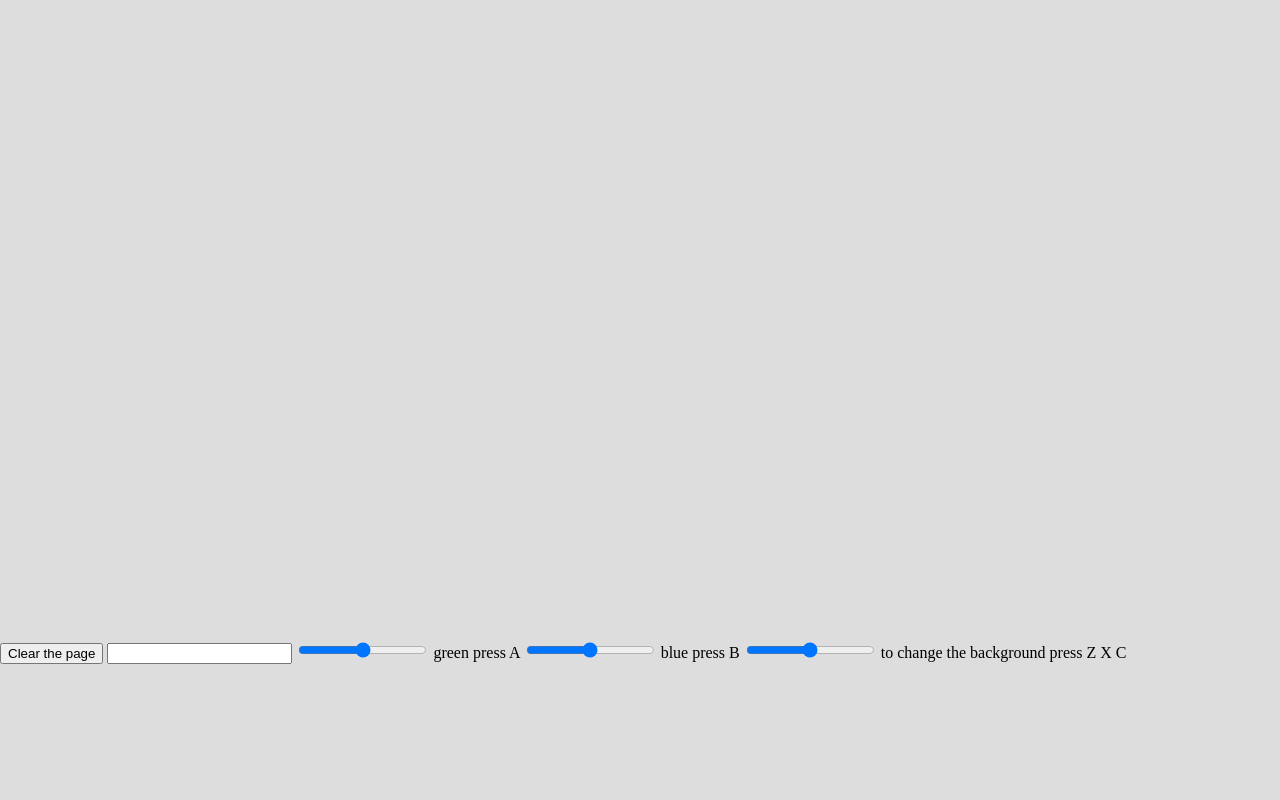
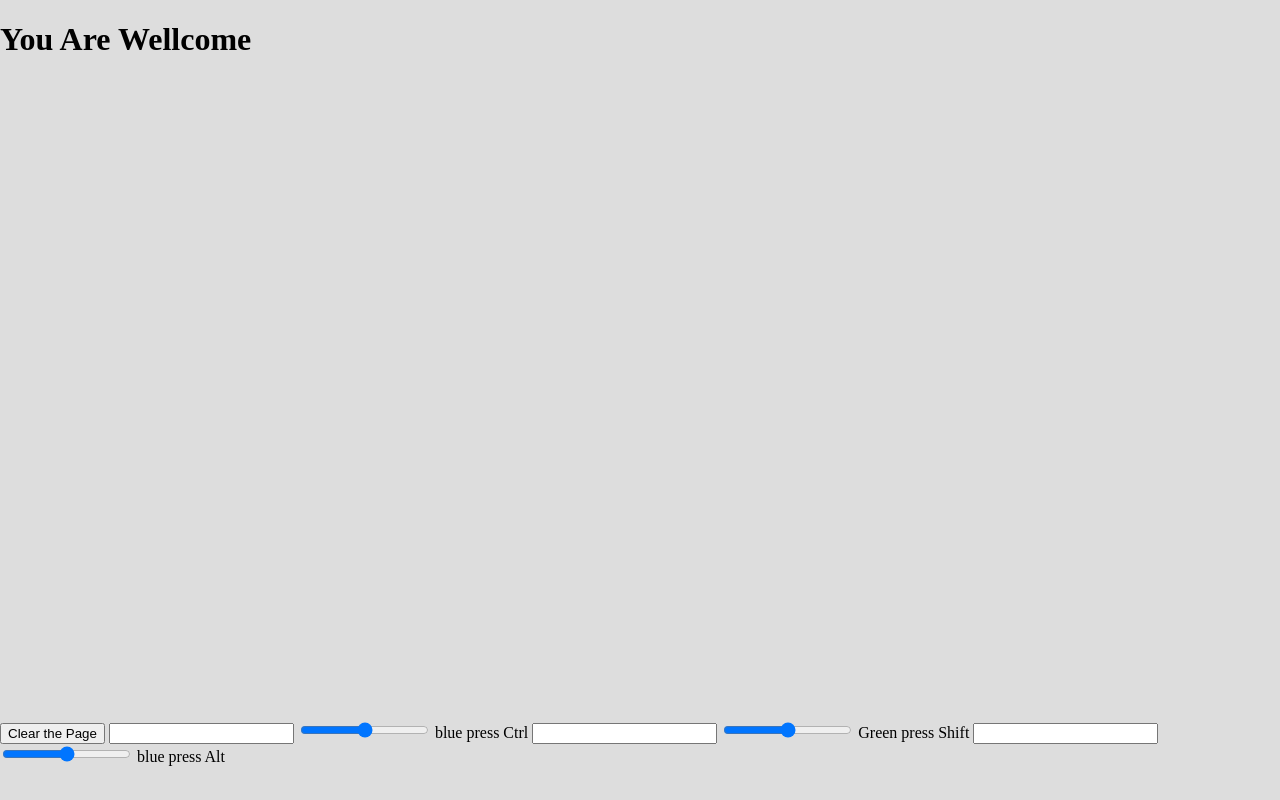
Before and after one commit to aljanobi3/Assignment8, a plain HTML site: page index.html in a window 1280 px wide. Drawn offline with Linux system fonts and the light colour scheme.

Commit message:
Update index.html

```diff
--- a/index.html
+++ b/index.html
@@ -1,32 +1,35 @@
 <!DOCTYPE html>
 <html lang="en">
 <head>
+    <div>
+        <h1>
+        You Are Wellcome
+        </h1>
+    </div>
     <meta charset="UTF-8">
     <meta name="viewport" content="width=device-width, initial-scale=1.0">
     <meta http-equiv="X-UA-Compatible" content="ie=edge">
-    <title>Mohammad aljanobi</title>
+    <title>Document</title>
     <link rel="stylesheet" href="main.css">
 </head>
 <div class="app"></div>
 <div class="interface">
-    <button type="clear">Clear the page</button>
-    <input id="text">
-    <input class="red" type="range" min="0" max="255">
-    <text>green press A </text>
-
-    <input class="green" type="range" min="0" max="255">
-    <text>blue press B </text>
-
-
-    <input class="yellow" type="range" min="0" max="255">
-    <text>to change the background press Z X  C </text>
+    <div class="interface">
+        <button class="clear">Clear the Page</button>
+        <input id="text-input">
+        <input class="red" type="range" min="0" max="255">
+        <text>blue press Ctrl </text>
+        <input id="text-inputB">
+        <input class="green" type="range" min="0" max="255">
+        <text>Green press Shift </text>
+        <input id="text-inputC">
+        <input class="blue" type="range" min="0" max="255">
+        <text>blue press Alt </text>
+    <script type ="module" src="main.js"></script>
 
 
 
 
 </div>
 <body>
-    <script type ="module" src="main.js"></script>
-
-</body>
 </html>
```
